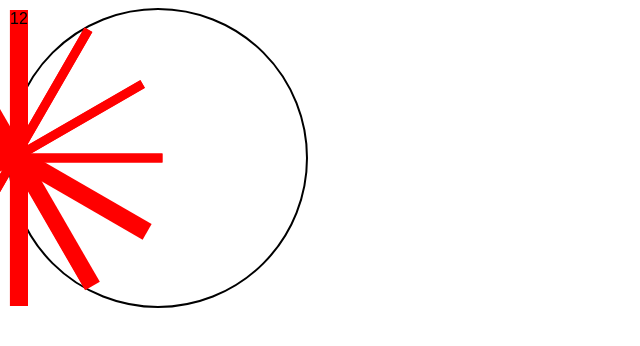
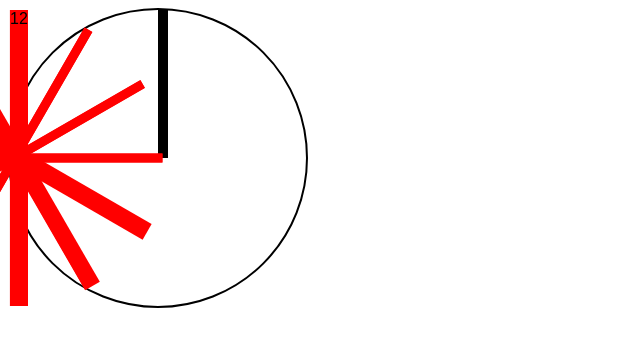
Before and after one commit to Nthenya19/clockJs, a plain HTML site: page index.html in a window 1280 px wide. Shown: the whole page, without its empty margins (0-640 px from the left). Drawn offline with Linux system fonts and the light colour scheme.

Commit message:
Styling hand

```diff
--- a/style.css
+++ b/style.css
@@ -39,3 +39,15 @@ body{
 .clock .number9 {--rotation: 270deg; }
 .clock .number10 {--rotation: 300deg; }
 .clock .number11 {--rotation: 330deg; }
+
+.clock .hand {
+    --rotation: 30;
+    position: absolute;
+    bottom: 50%;
+    left: 50%;
+    width: 10px;
+    height: 50%;
+    background-color: black;
+    transform: translateX(-50%) rotate(calc(var(--rotation) * ideg)
+
+}
```
